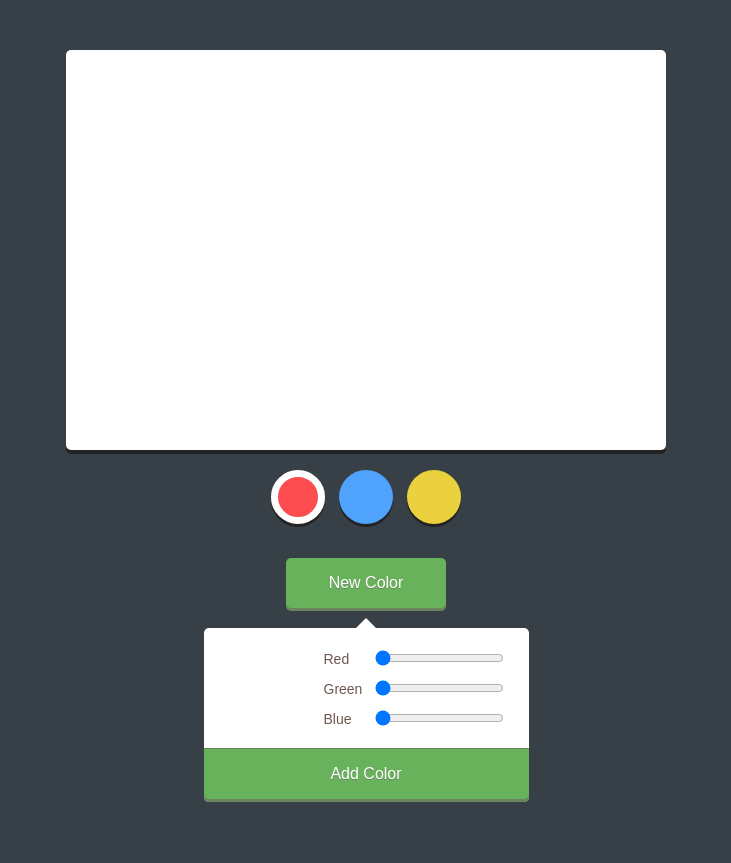
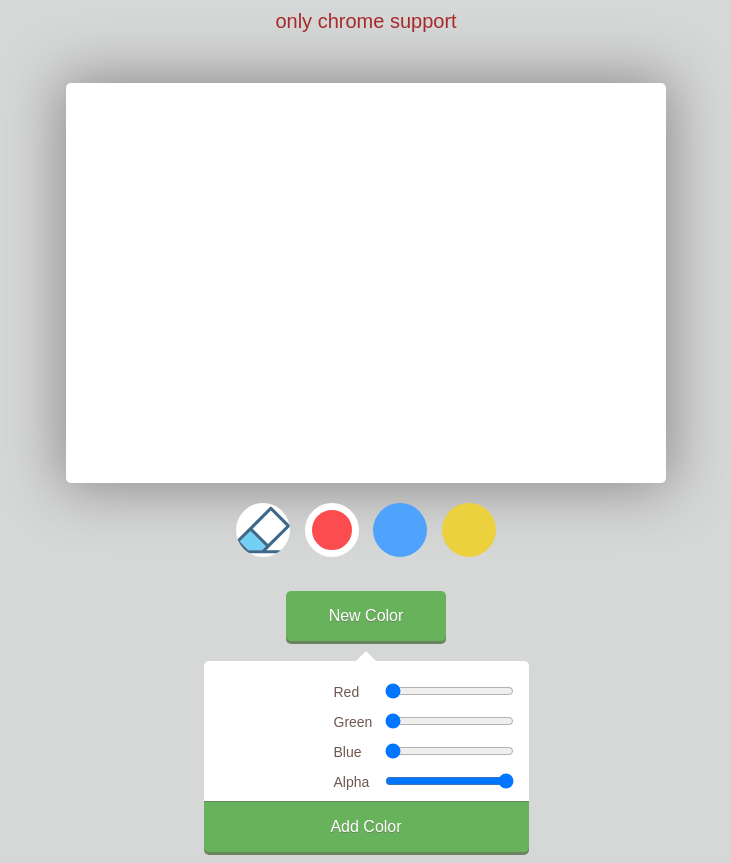
Before and after one commit to mrnakae304/drawing-project, a plain HTML site: page index.html in a window 1280 px wide. Both pictures are taken after a click on the button "New Color". Shown: the whole page, without its empty margins (274-1005 px from the left). Before the commit the page ends 810 px from the top, so only its background shows below. Drawn offline with nearby package versions, Linux system fonts and the light colour scheme.

Commit message:
add feature
- add opacity to add color
- add eraser

```diff
--- a/app.js
+++ b/app.js
@@ -22,7 +22,7 @@ $(".controls").on("click", "li", function(){
 //When add color is pressed
 $("#revealColorSelect").click(function() {
   //Show color select or hide the color select
-  $("#colorSelect").toggle(500);
+  $("#colorSelect").slideToggle(1000);
 });
 
 //Update the new color span
@@ -30,7 +30,8 @@ function changeColor() {
  var r = $("#red").val();
  var g = $("#green").val();
  var b = $("#blue").val();
- $("#newColor").css("background-color", "rgb(" + r +  "," + g + "," + b + ")");
+ var a = $("#alpha").val();
+ $("#newColor").css("background-color", "rgba(" + r +  "," + g + "," + b + "," + a/100 +")");
 }
 
 //When color sliders change
@@ -40,10 +41,9 @@ function changeColor() {
 //When add color is pressed
 $("#addNewColor").click(function(){
    //Append the color to the control ul
-  var $newColor = $ ("<li></li>");
+  var $newColor = $("<li></li>");
   $newColor.css("background-color", $("#newColor").css("background-color"));
-$(".controls ul").append($newColor);
-
+  $(".controls ul").append($newColor);
   //Select the new color
   $newColor.click();
 });
@@ -54,15 +54,18 @@ $canvas.mousedown(function(e) {
   lastEvent = e;
   mouseDown = true;
 }).mousemove(function(e) {
-
   //Draw lines
   if(mouseDown){
-  context.beginPath();
-  context.moveTo(lastEvent.offsetX, lastEvent.offsetY);
-  context.lineTo(e.offsetX, e.offsetY);
-  context.strokeStyle = color;
-  context.stroke();
-  lastEvent = e;
+    if (color == "rgb(255, 255, 255)") {
+      context.clearRect(e.offsetX-50, e.offsetY-50, 100, 100);//eraser
+    }else{
+      context.beginPath();
+      context.moveTo(lastEvent.offsetX, lastEvent.offsetY);//draw begin
+      context.lineTo(e.offsetX, e.offsetY);//draw end
+      context.strokeStyle = color;//pick color
+      context.stroke();
+      lastEvent = e;
+    }
   }
 }).mouseup(function(){
   mouseDown = false;
--- a/index.html
+++ b/index.html
@@ -5,28 +5,34 @@
 	<link rel="stylesheet" href="style.css" type="text/css" media="screen" title="no title" charset="utf-8">
 </head>
 <body>
-	<canvas	width="600" height="400"></canvas>
+	<p id="support">only chrome support</p>
+	<canvas	width="600" height="400" class="add-shadow"></canvas>
 	<div class="controls">
 		<ul>
+			<li class="eraser"></li>
 			<li class="red selected"></li>
-			<li class="blue"></li>
-			<li class="yellow"></li>
+			<li class="blue "></li>
+			<li class="yellow "></li>
 		</ul>
-		<button id="revealColorSelect">New Color</button>
+		<button id="revealColorSelect" >New Color</button>
 		<div id="colorSelect">
 			<span id="newColor"></span>
 			<div class="sliders">
 				<p>
 					<label for="red">Red</label>
-					<input id="red" name="red" type="range" min=0 max=255 value=0>
+					<input id="red" name="red" type="range" min=1 max=254 value=0>
 				</p>
 				<p>
 					<label for="green">Green</label>
-					<input id="green" name="green" type="range" min=0 max=255 value=0>
+					<input id="green" name="green" type="range" min=1 max=254 value=0>
 				</p>
 				<p>
 					<label for="blue">Blue</label>
-					<input id="blue" name="blue" type="range" min=0 max=255 value=0>
+					<input id="blue" name="blue" type="range" min=1 max=254 value=0>
+				</p>
+				<p>
+					<label for="alpha">Alpha</label>
+					<input id="alpha" name="alpha" type="range" min=0 max=100 value=100>
 				</p>
 			</div>
 			<div>
--- a/style.css
+++ b/style.css
@@ -1,15 +1,27 @@
 body {
-	background: #384047;
+	background: #d6d8d7;
 	font-family: sans-serif;
+}
+#support {
+	margin: 10px auto;
+	text-align: center;
+	color: brown;
+	font-size: 20px;
 }
 canvas {
 	background: #fff;
 	display: block;
 	margin: 50px auto 10px;
 	border-radius: 5px;
-	box-shadow: 0 4px 0 0 #222;
-	cursor: url(../img/cursor.png), crosshair;
+	cursor: url('img/pencil.png'), crosshair;
 }
+
+.add-shadow {
+	box-shadow: -webkit-box-shadow: 0px 0px 57px 6px rgba(143,139,143,1);
+	-moz-box-shadow: 0px 0px 57px 6px rgba(143,139,143,1);
+	box-shadow: 0px 0px 57px 6px rgba(143,139,143,1);
+}
+
 .controls {
 	min-height: 60px;
 	margin: 0 auto;
@@ -17,6 +29,7 @@ canvas {
 	border-radius: 5px;
 	overflow: hidden;
 }
+
 ul {
 	list-style:none;
 	margin: 0;
@@ -33,12 +46,16 @@ ul li, #newColor {
 	border-radius: 60px;
 	cursor: pointer;
 	border: 0;
-	box-shadow: 0 3px 0 0 #222;
 }
 
 ul li {
 	display: inline-block;
 	margin: 0 5px 10px;
+}
+
+.eraser {
+	background: url("img/eraser.svg");
+	background-color: rgb(255, 255, 255);
 }
 
 .red {
@@ -58,6 +75,7 @@ ul li {
 	width: 40px;
 	height: 40px;
 }
+
 button {
 	background: #68B25B;
 	box-shadow: 0 3px 0 0 #6A845F;
@@ -69,6 +87,7 @@ button {
 	font-size: 16px;
 	line-height: 40px;
 }
+
 #revealColorSelect {
 	border: none;
 	border-radius: 5px;
@@ -86,9 +105,9 @@ button {
 	padding: 10px;
 	width: 305px;
 	position: relative;
-
 	display:none;
 }
+
 #colorSelect:after {
 	bottom: 100%;
 	left: 50%;
@@ -114,9 +133,11 @@ button {
 	margin: 10px 20px 20px 10px;
 
 }
+
 .sliders p {
 	margin: 8px 0;
 	vertical-align: middle;
+	padding-left: 120px;
 }
 .sliders label {
 	display: inline-block;
```
Also changed, not shown: img/eraser.svg (added), img/pencil.png (added), img/pencil.svg (added).
